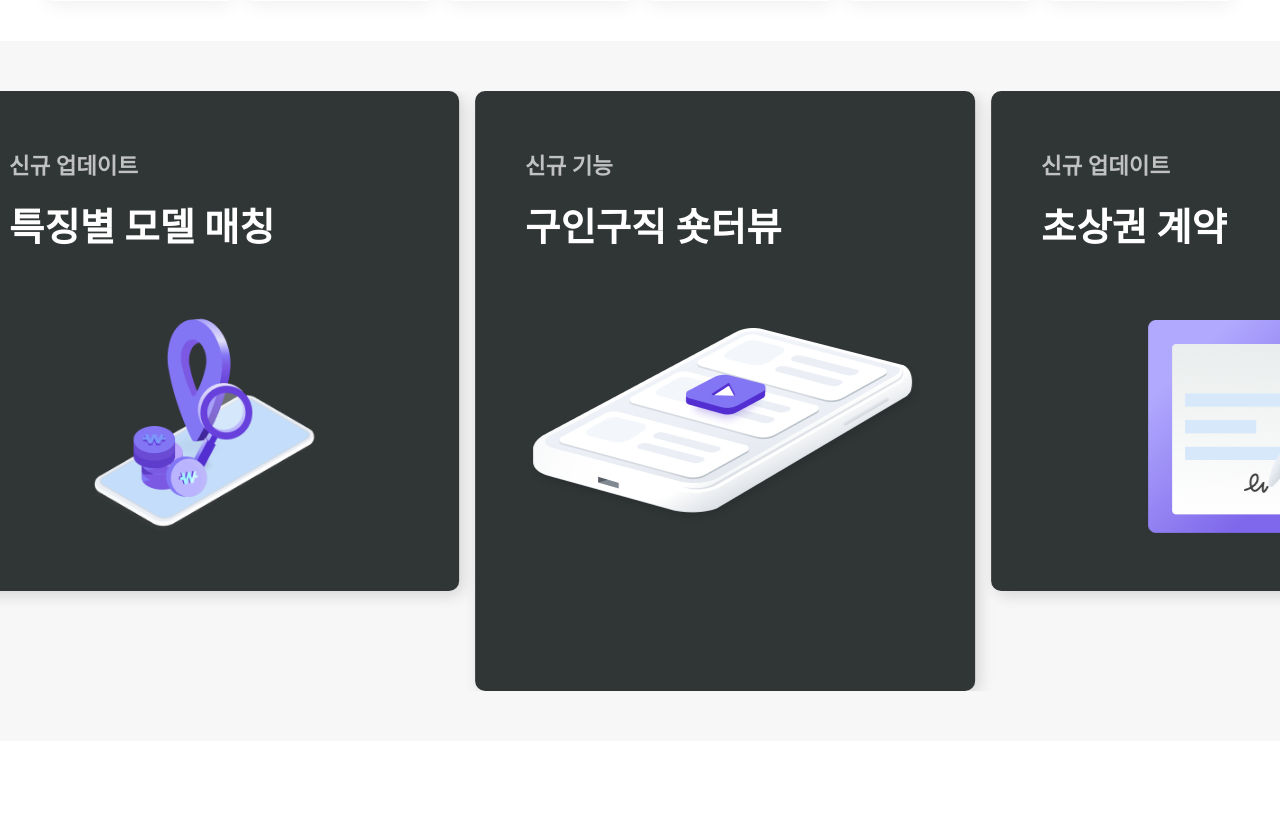
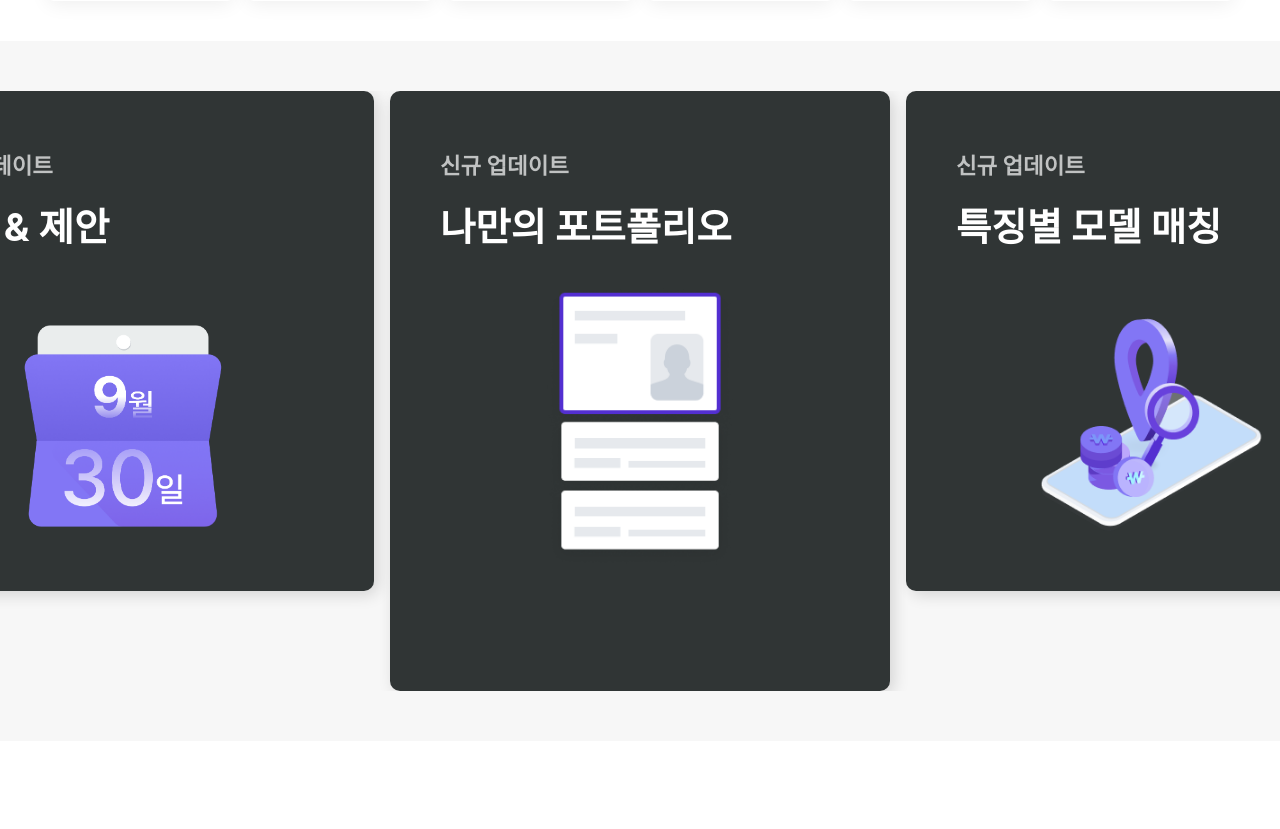
Before and after one commit to JAGORING/memong_, a React (Create React App) app: page / in a window 1280 px wide. Shown: the part 855-1684 px from the top of the page. Built offline with nearby package versions, Linux system fonts and the light colour scheme; a web font is replaced by a local one.

Commit message:
autoplay 제거

```diff
--- a/src/components/CardCarousel.jsx
+++ b/src/components/CardCarousel.jsx
@@ -7,7 +7,6 @@ import Contract from '../assets/images/img_계약서.png';
 import Calendar from '../assets/images/img_calendar.png';
 import { breakpoints } from '../styles/theme';
 import { Swiper, SwiperSlide } from 'swiper/react';
-import { Autoplay } from 'swiper';
 import 'swiper/css';
 
 const CardCarousel = () => {
@@ -18,10 +17,10 @@ const CardCarousel = () => {
         loop={true}
         slidesPerView={2.1}
         spaceBetween={0}
-        modules={[Autoplay]}
-        autoplay={{ delay: 500 }}
+        // modules={[Autoplay]}
+        // autoplay={{ delay: 500 }}
         centeredSlides={true}
-        speed={2000}
+        // speed={2000}
         breakpoints={{
           500: {
             slidesPerView: 2.8,
@@ -157,7 +156,7 @@ const Card = styled.div`
       font-size: 1.8rem;
     }
     ${breakpoints.small} {
-      padding-top: 15px;
+      padding-top: 10px;
       font-size: 16px;
     }
   }
@@ -185,7 +184,7 @@ const Card = styled.div`
       }
     }
     ${breakpoints.small} {
-      margin-top: 10px;
+      margin-top: 5px;
       max-height: 60px;
       img {
         height: 100%;
```
